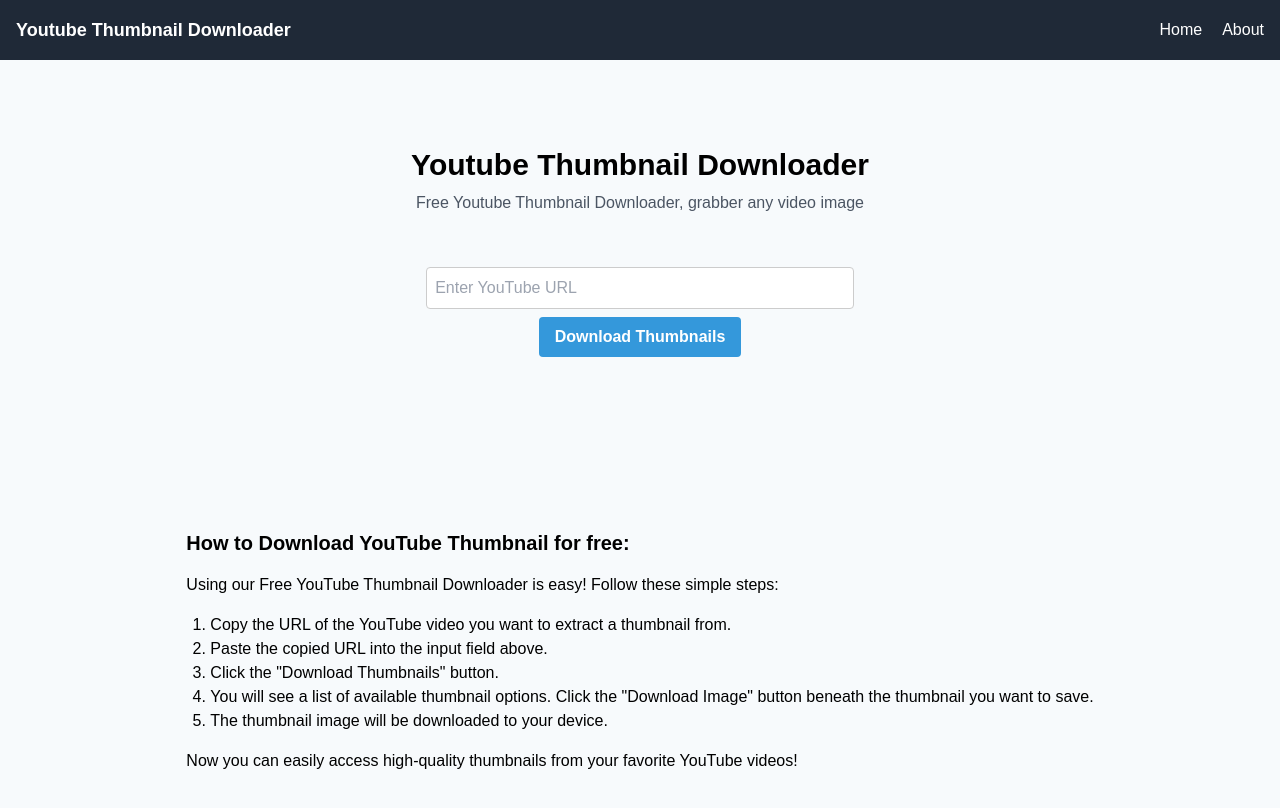
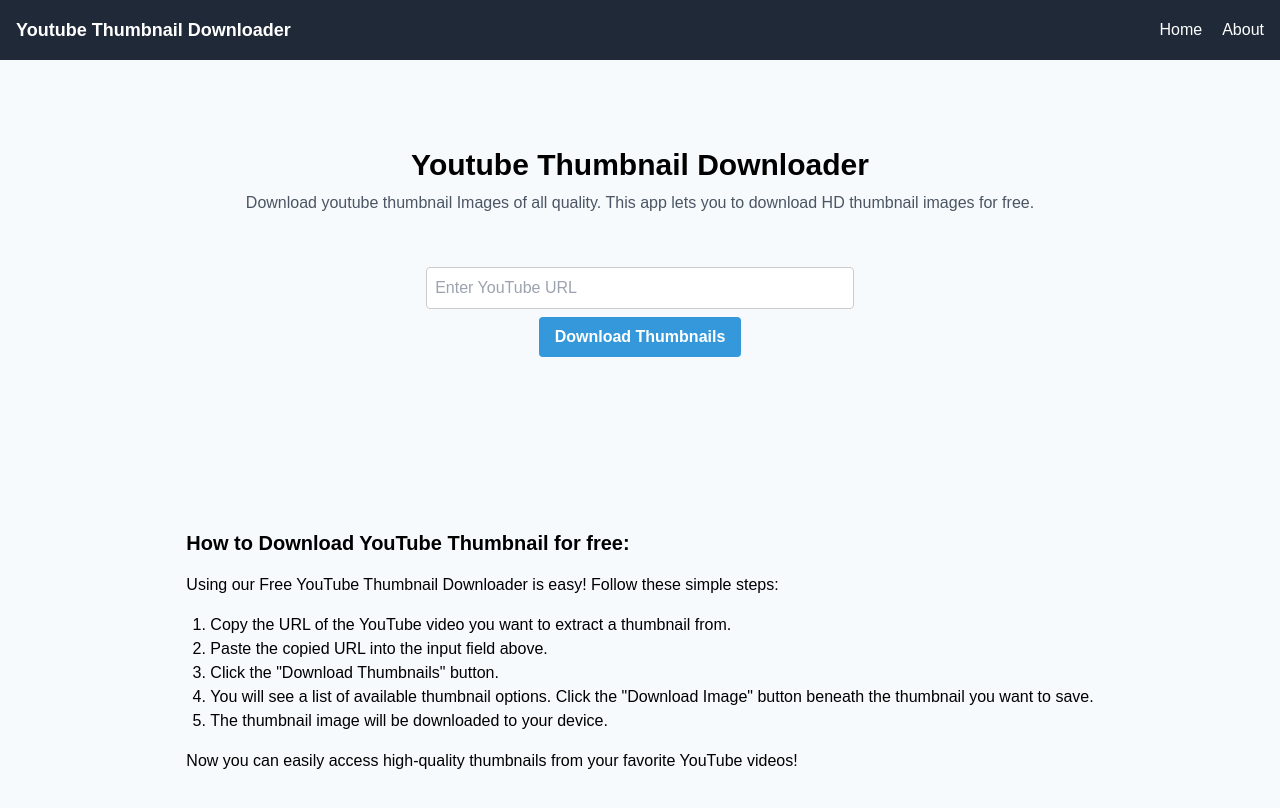
Before and after one commit to stazrouti/react-e-commerce-site, a Next.js app: page / in a window 1280 px wide. Shown: the top 808 px of the page. Built offline with nearby package versions, Linux system fonts and the light colour scheme.

Commit message:
update h2

```diff
--- a/pages/index.js
+++ b/pages/index.js
@@ -58,7 +58,7 @@ const Index = () => {
     <div className="container mx-auto px-4 py-8">
       <div className="text-center mb-8">
         <h1 className="text-3xl font-bold mb-2">Youtube Thumbnail Downloader</h1>
-        <h2 className="text-gray-600">Free Youtube Thumbnail Downloader, grabber any video image</h2>
+        <h2 className="text-gray-600">Download youtube thumbnail Images  of all quality. This app lets you to download HD thumbnail images for free.</h2>
 
       </div>
 
```
